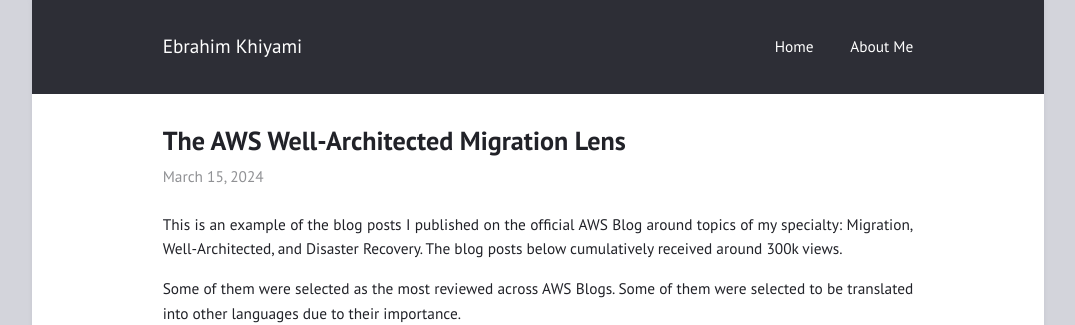
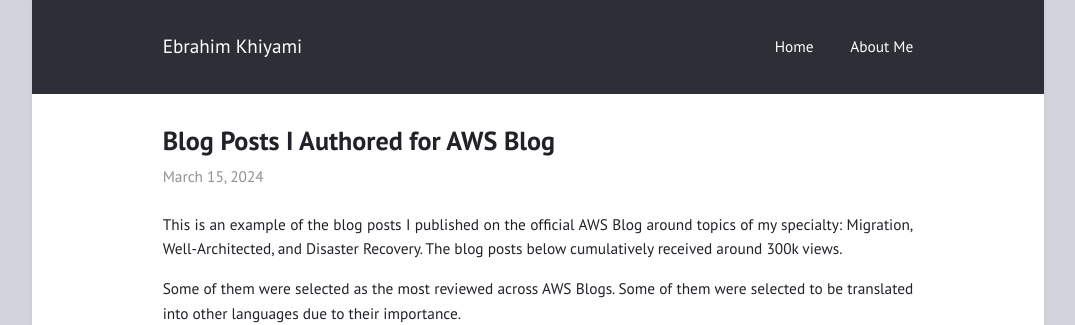
Before and after one commit to ekhiyami/ekhiyami.github.io, a Jekyll site: the page built from _posts/2024-03-15-blogs.md, in a window 1280 px wide. Shown: the top 325 px of the page, without its empty margins (102-1177 px from the left). Built offline with Jekyll 4.4.1, drawn with Linux system fonts in a browser that asks for light colours.

Commit message:
Update 2024-03-15-blogs.md

```diff
--- a/_posts/2024-03-15-blogs.md
+++ b/_posts/2024-03-15-blogs.md
@@ -1,5 +1,5 @@
 ---
-title:  "The AWS Well-Architected Migration Lens "
+title:  "Blog Posts I Authored for AWS Blog"
 layout: post
 ---
 
```
